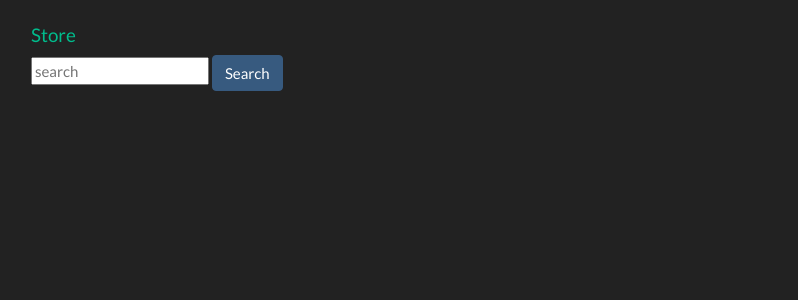
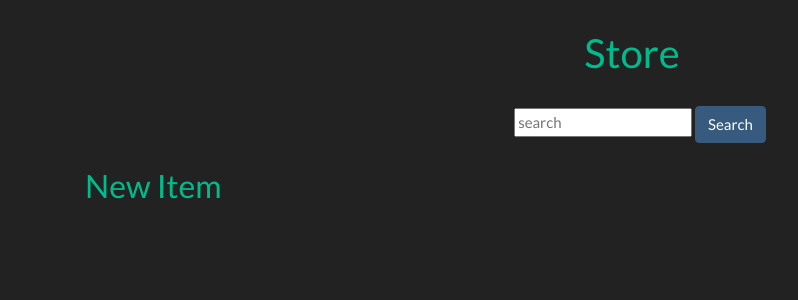
Before and after one commit to sprajjwal/assignment-contractor, a Flask app: page / in a window 1280 px wide. Shown: the top 300 px of the page, without its empty margins (0-798 px from the left). Run offline with Flask 2, Linux system fonts and the light colour scheme; data that the repository does not hold is empty; some libraries are stand-ins or nearby versions.

Commit message:
[ADD]item page, index and new item

```diff
--- a/app.py
+++ b/app.py
@@ -35,9 +35,9 @@ def add_item():
 def items_new():
     return render_template('items_new.html', item={}, title='New Item')
 
-# @app.route('/items')
-# def store_items():
-#     return render_template('items.html', items=items.find())
+@app.route('/items')
+def store_items():
+    return render_template('items.html', items=items.find())
 
 @app.route('/items/<item_id>')
 def item(item_id):
--- a/templates/item.html
+++ b/templates/item.html
@@ -1,4 +1,4 @@
-{% extends base.html %}
+{% extends 'base.html' %}
 
 {% block content %}
 <div class="row">
--- a/templates/items_new.html
+++ b/templates/items_new.html
@@ -1,4 +1,4 @@
-{% extends base.html %}
+{% extends 'base.html' %}
 
 {% block content %}
 
--- a/templates/partials/item_form.html
+++ b/templates/partials/item_form.html
@@ -20,7 +20,7 @@
 
         <!-- DESCRIPTION -->
         <div class='form-group'>
-            <label for='item_images'>Videos</label><br/>
+            <label for='item_images'>Images</label><br/>
             <textarea class='form-control' id='item_images' name='images' rows='10' />{{ "\n".join(item_images) }}</textarea>
         </div>
     </fieldset>
--- a/templates/partials/navbar.html
+++ b/templates/partials/navbar.html
@@ -1,9 +1,11 @@
 <nav class='navbar navbar-default'>
-        <div class='container-fluid'>
-            <div class='navbar-header'>
+    <div class='d-flex flex-column justify-content-center align-items-center' style="width:100%">
+        <div class='navbar-header p-2'>
             <a class='navbar-brand' href='/'>
-                    Store
+                <h2>Store</h2>
             </a>
+        </div>
+        <div class='navbar-search p-2'>
             <form class='navbar-search' action='/items' method="POST">
                 <input name="searchbar" type="text" id="searchbar" placeholder="search">
                 <button class="btn btn-primary" type="submit">Search</button>
--- a/templates/store_index.html
+++ b/templates/store_index.html
@@ -1,15 +1,15 @@
 {% extends 'base.html' %}
 
 {% block content %}
-<!-- <a href="/items/new"> New Item</a> -->
-<!--
+<a href="/items/new"> <h3>New Item</h3></a>
+<br />&nbsp;<br />
 <div class = "row">
     {% for item in items %}
         <div class = "card">
             <h2><a href='/items/{{ item._id }}'>{{ item.name }}</a></h2>
-            <small>{{ item.price }}</small>
+            <small style="align-self: right">${{ item.price }}</small>
         </div>
     {% endfor %}
-</div> -->
+</div>
 
 {% endblock %}
```
Also changed, not shown: templates/base.html (line endings or trailing spaces). Lines whose indentation alone changed are shown as unchanged.
